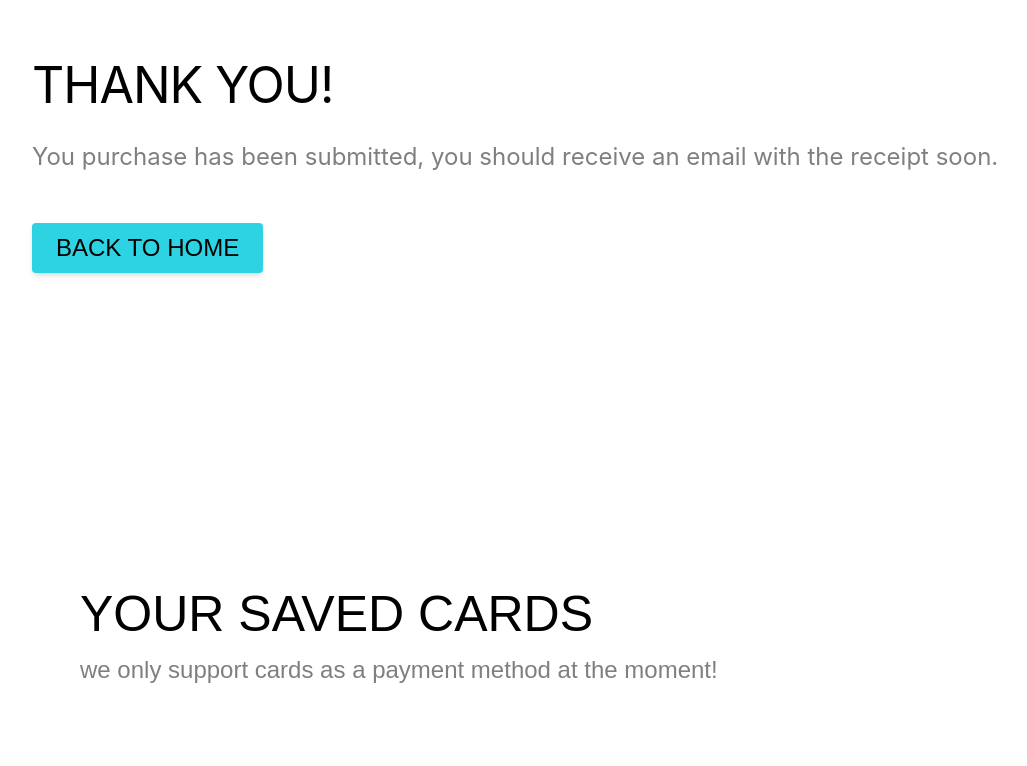
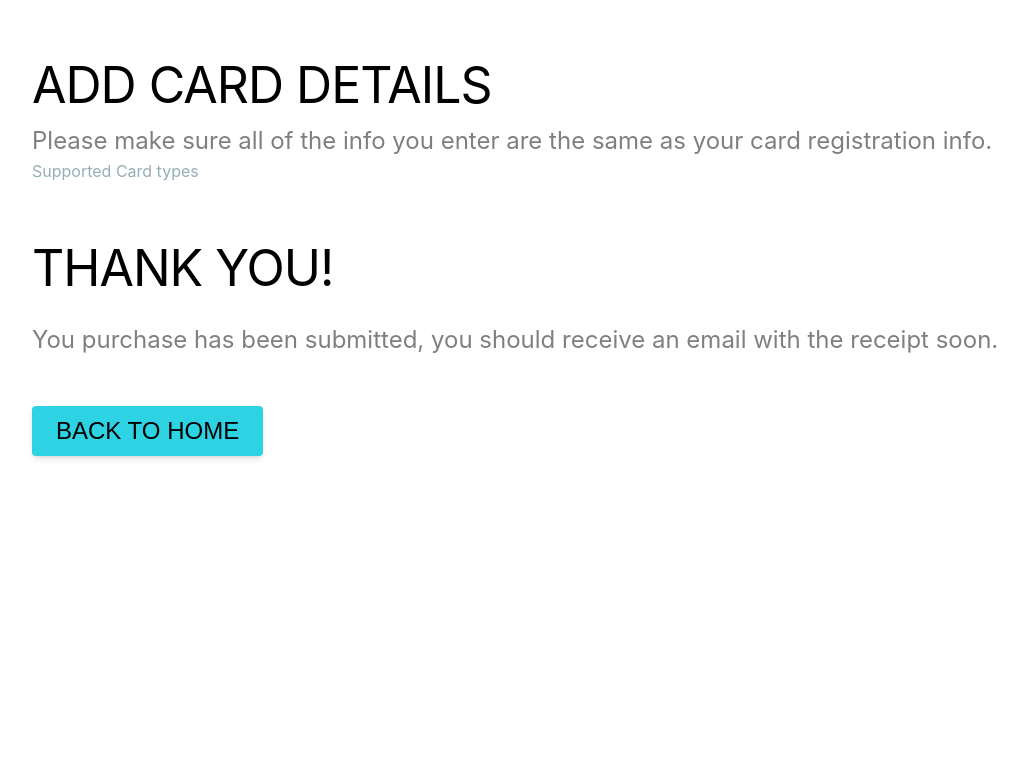
Before and after one commit to ninaderochka/sugar-and-thunder, a React (Create React App) app: page / in a window 1280 px wide. Shown: the top 766 px of the page, without its empty margins (32-1059 px from the left). Built offline with nearby package versions, Linux system fonts and the light colour scheme.

Commit message:
need more

```diff
--- a/src/App.jsx
+++ b/src/App.jsx
@@ -10,10 +10,12 @@ import Signup from './containers/Signup';
 // import EditProfile from './components/EditProfile';
 import Cards from './components/Cards';
 import ThankUTicket from './components/ThankUTicket';
+import AddNewCard from './components/AddNewCard';
 
 function App() {
   return (
     <div className="App">
+      <AddNewCard />
       <ThankUTicket />
       <Cards/>
       {/* <EditProfile/> */}
--- /dev/null
+++ b/src/components/AddNewCard.js
@@ -0,0 +1,17 @@
+import React from 'react'
+// import { Link } from 'react-router-dom';
+
+export default function AddNewCard() {
+  return (
+    <div className='flex flex-col pt-12 pl-16' >
+         <h1 className='text-[50px] tracking-[-1px] '>ADD CARD DETAILS</h1>
+         <p className='text-[24px] text-contact-us-gray '>Please make sure all of the info you enter are the same as your card registration info.</p>
+
+
+         <div className='text-card-text'>
+            <p>Supported Card types</p>
+
+         </div>
+    </div>
+  );
+}
--- a/tailwind.config.js
+++ b/tailwind.config.js
@@ -15,6 +15,7 @@ module.exports = {
         'text-background': '#154A80',
         'input-grey': '#9DAFBD',
         'input-border': '#D1DBE3',
+        'card-text' : '#94AFB6'
       },
       fontFamily: {
         poppins: ['Poppins', 'sans-serif'],
```
